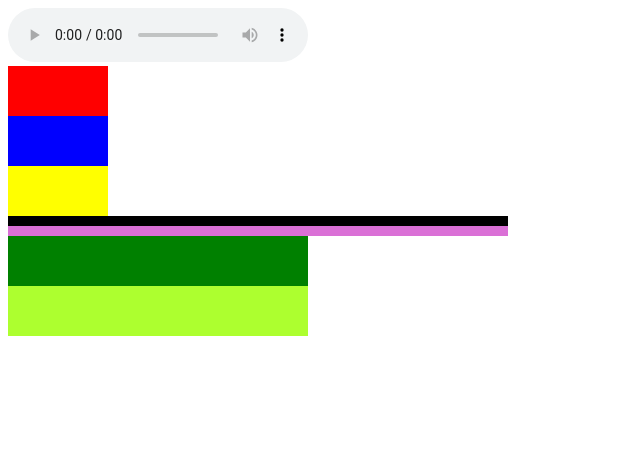
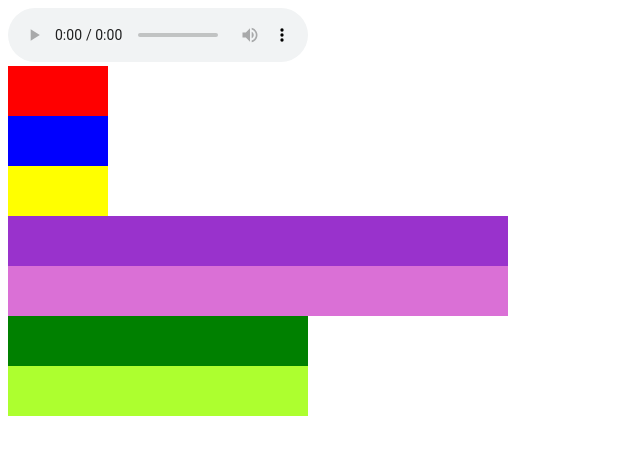
Before and after one commit to MaggieShan/JavaScript-Practice, a plain HTML site: page audioplayer.html in a window 1280 px wide. Shown: the whole page, without its empty margins (0-640 px from the left). Drawn offline with Linux system fonts and the light colour scheme.

Commit message:
Updated file

```diff
--- a/audioplayer.html
+++ b/audioplayer.html
@@ -26,13 +26,13 @@
         /*Volume Meter*/
         #volumeMeter{
             width: 500px;
-            height: 10px;
-            background-color: black;
+            height: 50px;
+            background-color: darkorchid;
         }
         /*Volume Location Meter*/
         #volumeStatus{
             max-width: 500px;
-            height: 10px;
+            height: 50px;
             background-color: orchid;
         }
         #songSlider{
@@ -48,7 +48,7 @@
     </style>
 </head>
 <body>
-    <audio id="song" width="300" height="32" ontimeupdate="updateTime()" controls><source src="https://rjnet.rjlca.com/en-CA/resources_dev/marketing/Audio/rj-icw-01%20(1).mp3" type="audio/mp3" /></audio>
+    <audio id="song" width="300" height="32" ontimeupdate="updateTime()" controls src="https://rjnet.rjlca.com/en-CA/resources_dev/marketing/Audio/rj-icw-01%20(1).mp3" type="audio/mp3"></audio>
     <div id="songPlay" onclick="play('song')"></div>
     <div id="songPause" onclick="pause()"></div>
     <div id="songPlayPause" onclick="playPause('song')"></div>
```
